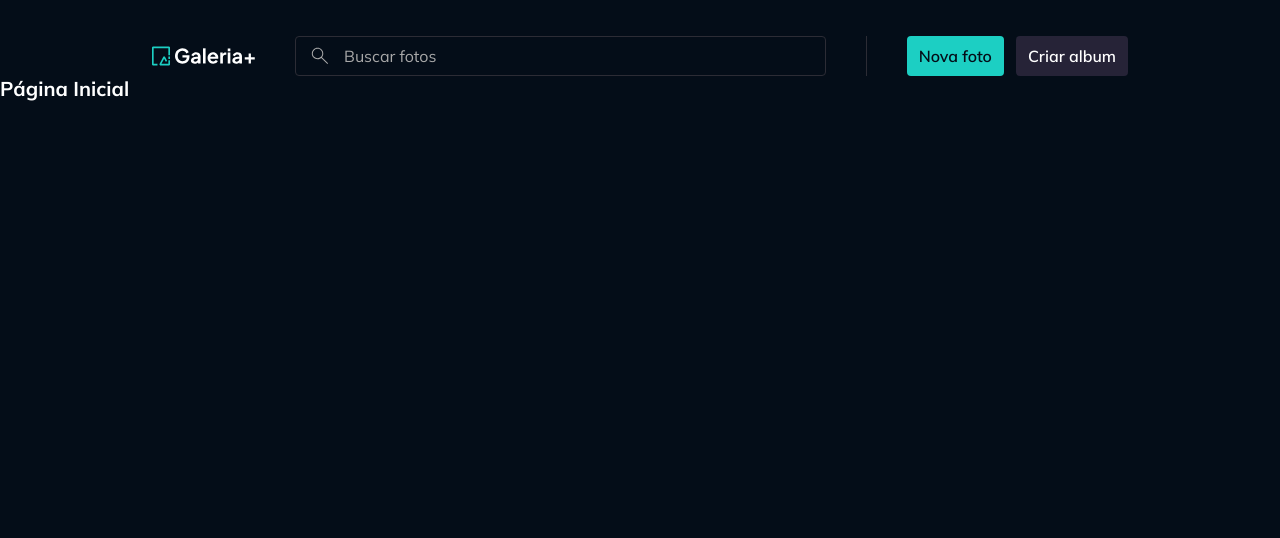
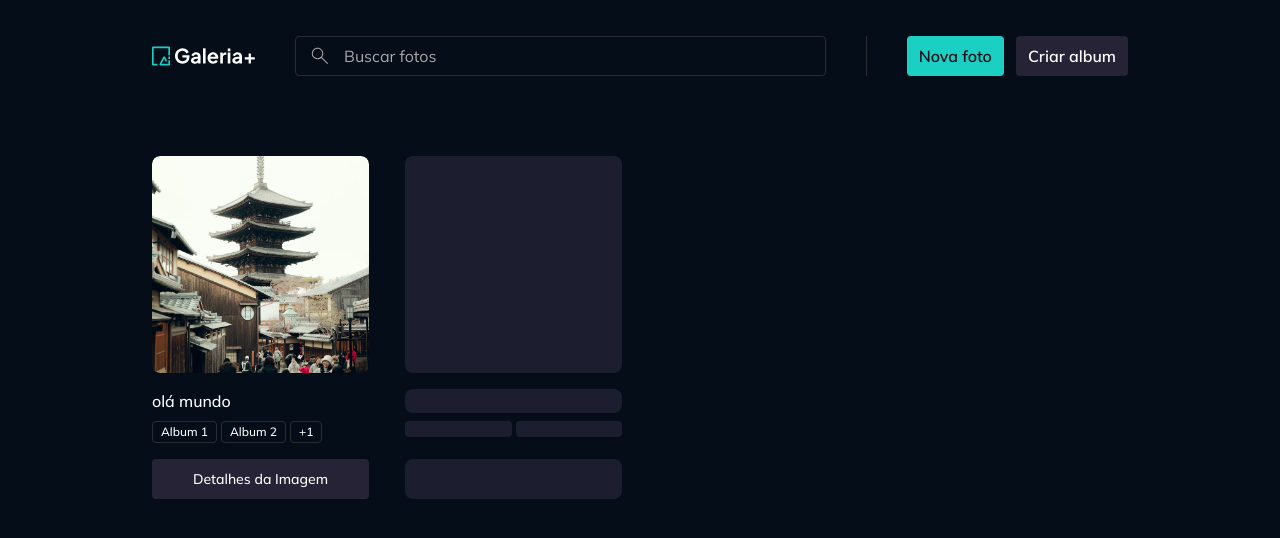
Before and after one commit to VitorAbreu/gallery-plus, a React (Vite) app: page / in a window 1280 px wide. Shown: the top 538 px of the page. Built offline with nearby package versions, Linux system fonts and the light colour scheme.

Commit message:
feat(photo): criando component widget e estilizando, mudando nome image preview

```diff
--- a/src/components/image-file-preview.tsx
+++ /dev/null
@@ -1,32 +0,0 @@
-import { tv } from "tailwind-variants";
-
-export const imageFilePreviewVariants = tv({
-  base: `
-        rounded-lg overflow-hidden
-    `,
-});
-
-export const imageFilePreviewImageVariants = tv({
-  base: `
-        w-full h-full object-cover
-    `,
-});
-
-interface ImageFilePreviewProps extends React.ComponentProps<"img"> {
-  imageClassName?: string;
-}
-
-export default function ImageFilePreview({
-  className,
-  imageClassName,
-  ...props
-}: ImageFilePreviewProps) {
-  return (
-    <div className={imageFilePreviewVariants({ className })}>
-      <img
-        className={imageFilePreviewImageVariants({ className: imageClassName })}
-        {...props}
-      />
-    </div>
-  );
-}
--- /dev/null
+++ b/src/components/image-preview.tsx
@@ -0,0 +1,32 @@
+import { tv } from "tailwind-variants";
+
+export const imagePreviewVariants = tv({
+  base: `
+        rounded-lg overflow-hidden
+    `,
+});
+
+export const imagePreviewImageVariants = tv({
+  base: `
+        w-full h-full object-cover
+    `,
+});
+
+interface ImagePreviewProps extends React.ComponentProps<"img"> {
+  imageClassName?: string;
+}
+
+export default function ImagePreview({
+  className,
+  imageClassName,
+  ...props
+}: ImagePreviewProps) {
+  return (
+    <div className={imagePreviewVariants({ className })}>
+      <img
+        className={imagePreviewImageVariants({ className: imageClassName })}
+        {...props}
+      />
+    </div>
+  );
+}
--- /dev/null
+++ b/src/components/main-content.tsx
@@ -0,0 +1,14 @@
+interface MainContentProps extends React.ComponentProps<"main"> {}
+import cx from "classnames";
+
+export default function MainContent({
+  children,
+  className,
+  ...props
+}: MainContentProps) {
+  return (
+    <main className={cx("mt-20 pb-20", className)} {...props}>
+      {children}
+    </main>
+  )
+}
--- /dev/null
+++ b/src/contexts/albums/models/album.ts
@@ -0,0 +1,4 @@
+export interface Album {
+  id: string;
+  title: string;
+}
--- /dev/null
+++ b/src/contexts/photos/components/photo-widget.tsx
@@ -0,0 +1,78 @@
+import { Link } from "react-router";
+import Badge from "../../../components/badge";
+import { buttonTextVariants, buttonVariants } from "../../../components/button";
+import ImagePreview from "../../../components/image-preview";
+import Skeleton from "../../../components/skeleton";
+import Text from "../../../components/text";
+import type { Photo } from "../models/photo";
+
+interface PhotoWidgetProps {
+  photo: Photo;
+  loading?: boolean;
+}
+
+export default function PhotoWidget({ photo, loading }: PhotoWidgetProps) {
+  return (
+    <div className="flex flex-col gap-4">
+      {!loading ? (
+        <ImagePreview
+          src={`/images/${photo.imageId}`}
+          title={photo.title}
+          imageClassName="w-[13.5625rem] h-[13.5625rem] rounded-lg"
+        />
+      ) : (
+        <Skeleton className="w-[13.5625rem] h-[13.5625rem] rounded-lg" />
+      )}
+
+      <div className="flex flex-col gap-2">
+        {!loading ? (
+          <Text variant="paragraph-large" className="truncate">
+            {photo.title}
+          </Text>
+        ) : (
+          <Skeleton className="w-full h-6" />
+        )}
+
+        <div className="flex gap-1 min-h-[1.375rem]">
+          {!loading ? (
+            <>
+              {photo.albums.slice(0, 2).map((album) => (
+                <Badge className="truncate" size="xs" key={album.id}>
+                  {album.title}
+                </Badge>
+              ))}
+              {photo.albums.length > 2 && (
+                <Badge size="xs">+{photo.albums.length - 2}</Badge>
+              )}
+            </>
+          ) : (
+            Array.from({ length: 2 }).map((_, index) => (
+              <Skeleton
+                key={`album-loading-${index}`}
+                className="w-full h-4 rounded-sm"
+              />
+            ))
+          )}
+        </div>
+      </div>
+
+      {!loading ? (
+        <Link
+          to={`/fotos/${photo.id}`}
+          className={buttonVariants({
+            variant: "secondary",
+            className: "px-2 py-2",
+          })}
+        >
+          <Text
+            className={buttonTextVariants({ variant: "secondary", size: "sm" })}
+          >
+            Detalhes da Imagem
+          </Text>
+        </Link>
+      ) : (
+        <Skeleton className="w-full h-10" />
+      )}
+    </div>
+  );
+}
--- /dev/null
+++ b/src/contexts/photos/models/photo.ts
@@ -0,0 +1,8 @@
+import type { Album } from "../../albums/models/album";
+
+export interface Photo {
+  id: string;
+  title: string;
+  imageId: string;
+  albums: Album[];
+}
--- a/src/pages/layout-main.tsx
+++ b/src/pages/layout-main.tsx
@@ -1,11 +1,14 @@
 import { Outlet } from "react-router";
 import MainHeader from "../components/main-header";
+import MainContent from './../components/main-content';
 
 export default function LayoutMain() {
   return (
     <>
       <MainHeader className="mt-9" />
-      <Outlet />
+      <MainContent>
+        <Outlet />
+      </MainContent>
     </>
   );
 }
--- a/src/pages/page-components.tsx
+++ b/src/pages/page-components.tsx
@@ -11,7 +11,7 @@
 import InputCheckbox from "../components/input-checkbox";
 import InputSingleFile from "../components/input-single-file";
 import { useForm } from "react-hook-form";
-import ImageFilePreview from "../components/image-file-preview";
+import ImagePreview from "../components/image-preview";
 import {
   Dialog,
   DialogBody,
@@ -92,7 +92,7 @@
                 allowedExtensions={["png", "jpg", "jpeg", "webp"]}
                 maxFileSizeInMB={50}
                 replaceBy={
-                  <ImageFilePreview src={fileSource} alt="preview da imagem" />
+                  <ImagePreview src={fileSource} alt="preview da imagem" />
                 }
                 {...form.register("file")}
               />
--- a/src/pages/page-home.tsx
+++ b/src/pages/page-home.tsx
@@ -1,9 +1,26 @@
-import Text from "../components/text";
+import Container from "../components/container";
+import type { Photo } from "../contexts/photos/models/photo";
+import PhotoWidget from "./../contexts/photos/components/photo-widget";
 
 export default function PageHome() {
   return (
-    <>
-      <Text variant="heading-medium">Página Inicial</Text>
-    </>
+    <Container>
+      <div className="grid grid-cols-4 gap-9">
+        <PhotoWidget
+          photo={{
+            id: "123",
+            title: "olá mundo",
+            imageId: "portrait-tower.png",
+            albums: [
+              { id: "3421", title: "Album 1" },
+              { id: "3421", title: "Album 2" },
+              { id: "3421", title: "Album 3" },
+            ],
+          }}
+          loading={false}
+        />
+        <PhotoWidget photo={{} as Photo} loading={true} />
+      </div>
+    </Container>
   );
 }
```
Also changed, not shown: 1 other file (tests, documents, lock files or other folders).
